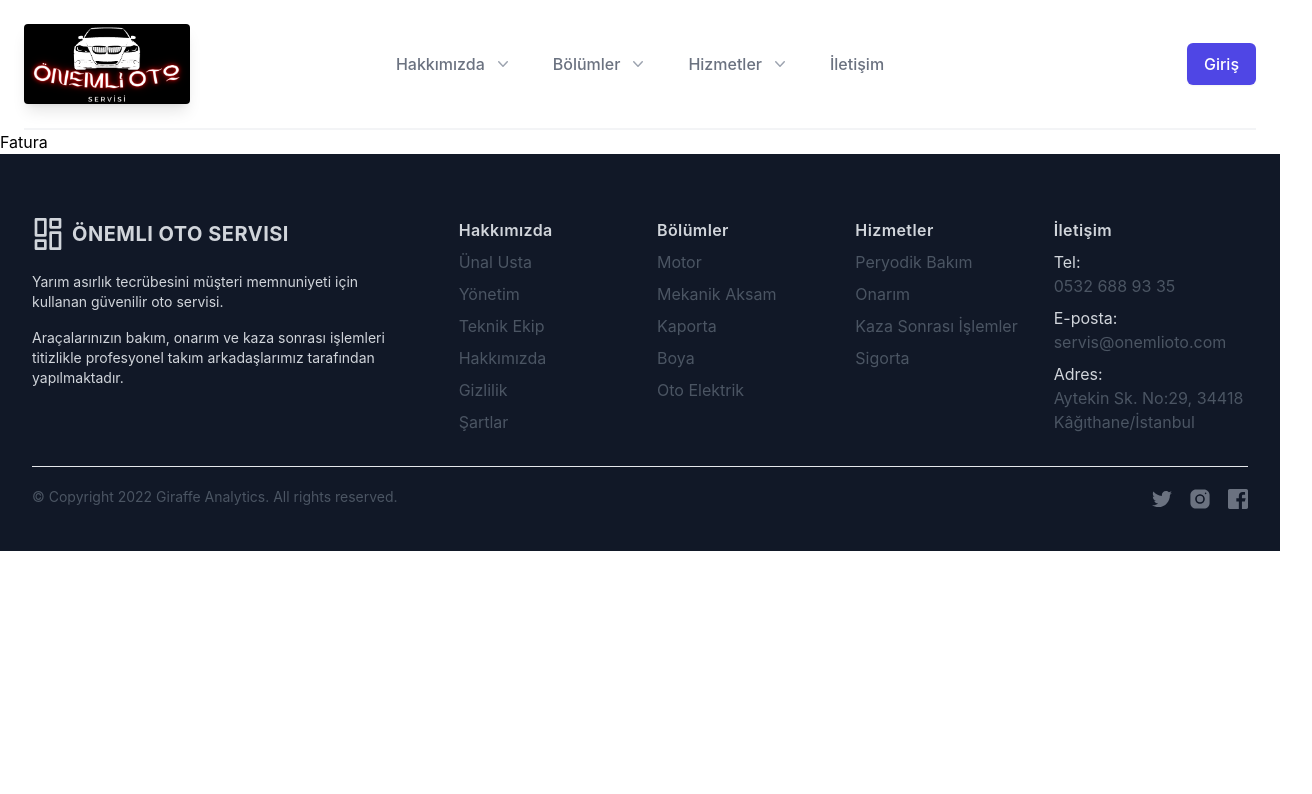
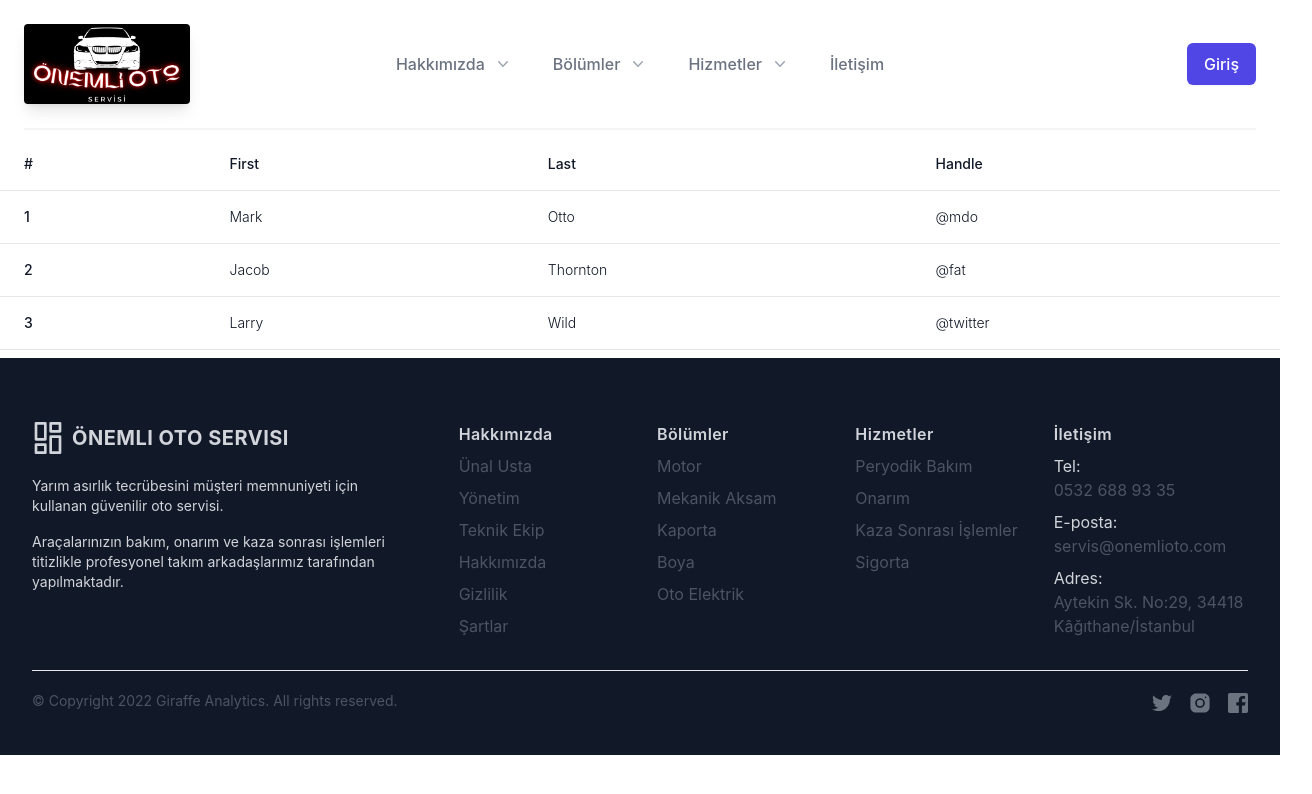
Before and after one commit to GokhanKaraomeroglu/Auto_Service_React, a React (Create React App) app: page /invoice in a window 1280 px wide. Shown: the top 794 px of the page, 1312 px wide, since content can reach past the window. Built offline with nearby package versions, Linux system fonts and the light colour scheme.

Commit message:
Tables Added

```diff
--- a/src/pages/Invoice.js
+++ b/src/pages/Invoice.js
@@ -2,7 +2,70 @@
 
 function Invoice() {
 	return (
-		<div>Fatura</div>
+<div className="flex flex-col">
+  <div className="overflow-x-auto sm:-mx-6 lg:-mx-8">
+    <div className="py-2 inline-block min-w-full sm:px-6 lg:px-8">
+      <div className="overflow-hidden">
+        <table className="min-w-full">
+          <thead className="bg-white border-b">
+            <tr>
+              <th scope="col" className="text-sm font-medium text-gray-900 px-6 py-4 text-left">
+                #
+              </th>
+              <th scope="col" className="text-sm font-medium text-gray-900 px-6 py-4 text-left">
+                First
+              </th>
+              <th scope="col" className="text-sm font-medium text-gray-900 px-6 py-4 text-left">
+                Last
+              </th>
+              <th scope="col" className="text-sm font-medium text-gray-900 px-6 py-4 text-left">
+                Handle
+              </th>
+            </tr>
+          </thead>
+          <tbody>
+            <tr className="bg-white border-b transition duration-300 ease-in-out hover:bg-gray-100">
+              <td className="px-6 py-4 whitespace-nowrap text-sm font-medium text-gray-900">1</td>
+              <td className="text-sm text-gray-900 font-light px-6 py-4 whitespace-nowrap">
+                Mark
+              </td>
+              <td className="text-sm text-gray-900 font-light px-6 py-4 whitespace-nowrap">
+                Otto
+              </td>
+              <td className="text-sm text-gray-900 font-light px-6 py-4 whitespace-nowrap">
+                @mdo
+              </td>
+            </tr>
+            <tr className="bg-white border-b transition duration-300 ease-in-out hover:bg-gray-100">
+              <td className="px-6 py-4 whitespace-nowrap text-sm font-medium text-gray-900">2</td>
+              <td className="text-sm text-gray-900 font-light px-6 py-4 whitespace-nowrap">
+                Jacob
+              </td>
+              <td className="text-sm text-gray-900 font-light px-6 py-4 whitespace-nowrap">
+                Thornton
+              </td>
+              <td className="text-sm text-gray-900 font-light px-6 py-4 whitespace-nowrap">
+                @fat
+              </td>
+            </tr>
+            <tr className="bg-white border-b transition duration-300 ease-in-out hover:bg-gray-100">
+              <td className="px-6 py-4 whitespace-nowrap text-sm font-medium text-gray-900">3</td>
+              <td className="text-sm text-gray-900 font-light px-6 py-4 whitespace-nowrap">
+                Larry
+              </td>
+              <td className="text-sm text-gray-900 font-light px-6 py-4 whitespace-nowrap">
+                Wild
+              </td>
+              <td className="text-sm text-gray-900 font-light px-6 py-4 whitespace-nowrap">
+                @twitter
+              </td>
+            </tr>
+          </tbody>
+        </table>
+      </div>
+    </div>
+  </div>
+</div>
 	)
 }
 
--- a/src/pages/Record.js
+++ b/src/pages/Record.js
@@ -2,7 +2,70 @@
 
 function Record() {
 	return (
-		<div>Kayıt</div>
+<div className="flex flex-col">
+  <div className="overflow-x-auto sm:-mx-6 lg:-mx-8">
+    <div className="py-2 inline-block min-w-full sm:px-6 lg:px-8">
+      <div className="overflow-hidden">
+        <table className="min-w-full">
+          <thead className="bg-white border-b">
+            <tr>
+              <th scope="col" className="text-sm font-medium text-gray-900 px-6 py-4 text-left">
+                #
+              </th>
+              <th scope="col" className="text-sm font-medium text-gray-900 px-6 py-4 text-left">
+                First
+              </th>
+              <th scope="col" className="text-sm font-medium text-gray-900 px-6 py-4 text-left">
+                Last
+              </th>
+              <th scope="col" className="text-sm font-medium text-gray-900 px-6 py-4 text-left">
+                Handle
+              </th>
+            </tr>
+          </thead>
+          <tbody>
+            <tr className="bg-white border-b transition duration-300 ease-in-out hover:bg-gray-100">
+              <td className="px-6 py-4 whitespace-nowrap text-sm font-medium text-gray-900">1</td>
+              <td className="text-sm text-gray-900 font-light px-6 py-4 whitespace-nowrap">
+                Mark
+              </td>
+              <td className="text-sm text-gray-900 font-light px-6 py-4 whitespace-nowrap">
+                Otto
+              </td>
+              <td className="text-sm text-gray-900 font-light px-6 py-4 whitespace-nowrap">
+                @mdo
+              </td>
+            </tr>
+            <tr className="bg-white border-b transition duration-300 ease-in-out hover:bg-gray-100">
+              <td className="px-6 py-4 whitespace-nowrap text-sm font-medium text-gray-900">2</td>
+              <td className="text-sm text-gray-900 font-light px-6 py-4 whitespace-nowrap">
+                Jacob
+              </td>
+              <td className="text-sm text-gray-900 font-light px-6 py-4 whitespace-nowrap">
+                Thornton
+              </td>
+              <td className="text-sm text-gray-900 font-light px-6 py-4 whitespace-nowrap">
+                @fat
+              </td>
+            </tr>
+            <tr className="bg-white border-b transition duration-300 ease-in-out hover:bg-gray-100">
+              <td className="px-6 py-4 whitespace-nowrap text-sm font-medium text-gray-900">3</td>
+              <td className="text-sm text-gray-900 font-light px-6 py-4 whitespace-nowrap">
+                Larry
+              </td>
+              <td className="text-sm text-gray-900 font-light px-6 py-4 whitespace-nowrap">
+                Wild
+              </td>
+              <td className="text-sm text-gray-900 font-light px-6 py-4 whitespace-nowrap">
+                @twitter
+              </td>
+            </tr>
+          </tbody>
+        </table>
+      </div>
+    </div>
+  </div>
+</div>
 	)
 }
 
```
